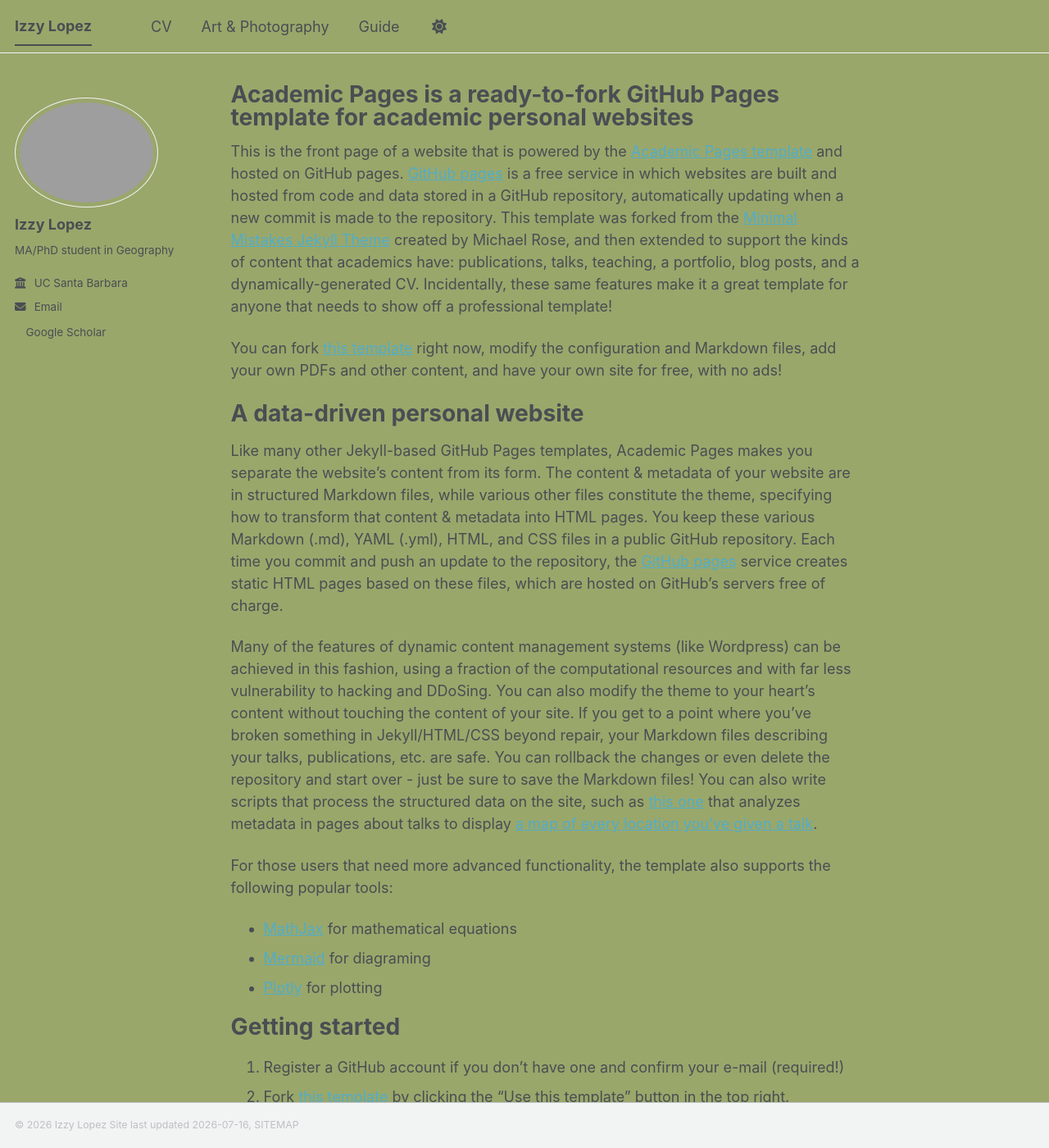
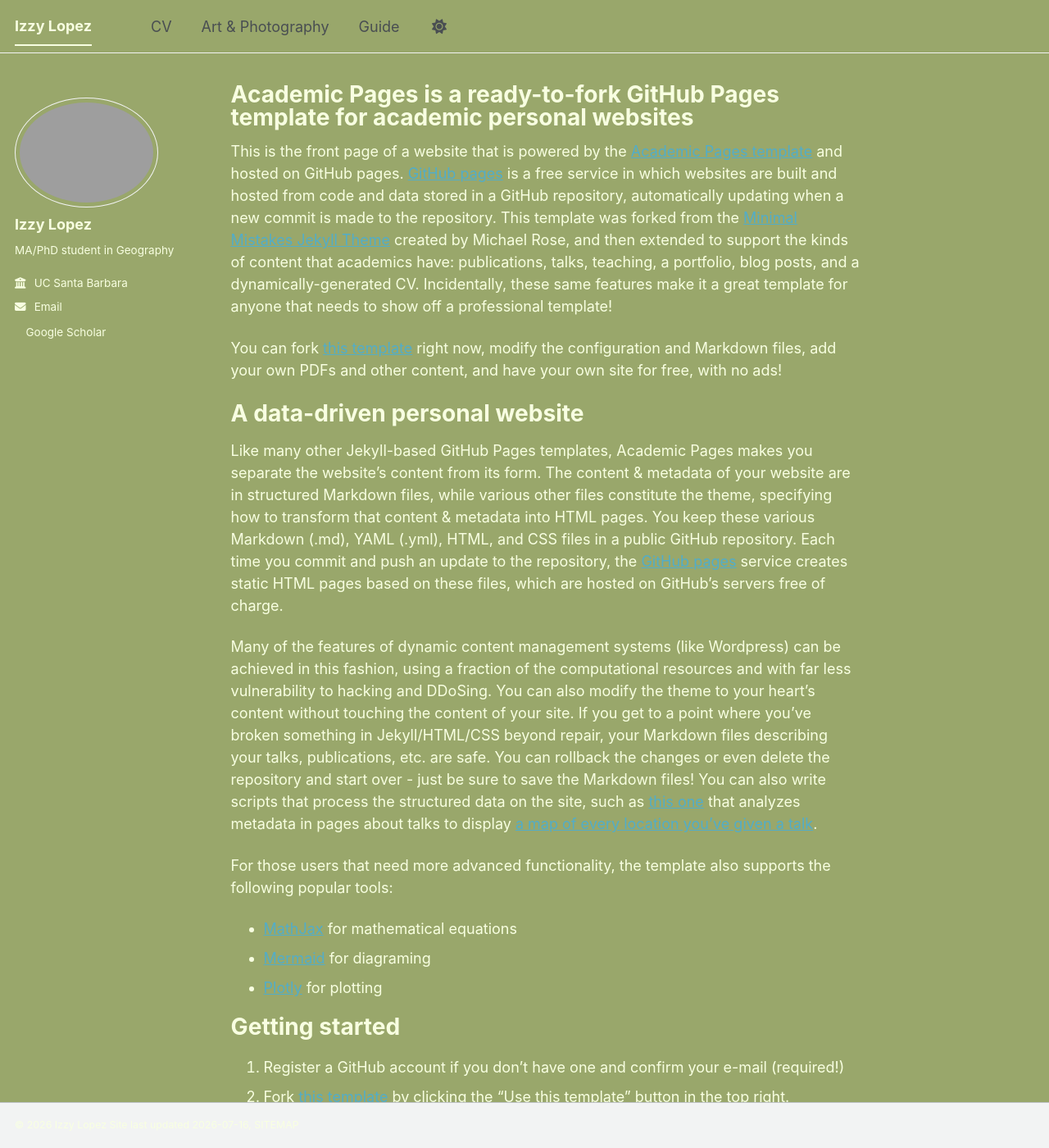
Before and after one commit to izzyslopez/izzyslopez.github.io, a Jekyll site: the page built from _pages/about.md, in a window 1280 px wide and 1400 px high. Shown: the whole window at 82% size. Built offline with Jekyll 4.4.1, drawn with Linux system fonts in a browser that asks for light colours; a style sheet for code colours, icons or effects is not loaded.

Commit message:
Update _default_light.scss

```diff
--- a/_sass/theme/_default_light.scss
+++ b/_sass/theme/_default_light.scss
@@ -41,7 +41,7 @@ $sidebar-screen-min-width   : 1024px;
     --global-link-color-visited         : mix(#fff, #2f7f93, 25%);
     --global-masthead-link-color        : #{$dark-gray};
     --global-masthead-link-color-hover  : mix(#000, #{$gray}, 25%);
-    --global-text-color                 : #{$dark-gray};
-    --global-text-color-light           : #{$light-gray};
+    --global-text-color                 : #f8ffe1;
+    --global-text-color-light           : #f8ffe1;
     --global-thead-color                : #{$lighter-gray};
 }
```
